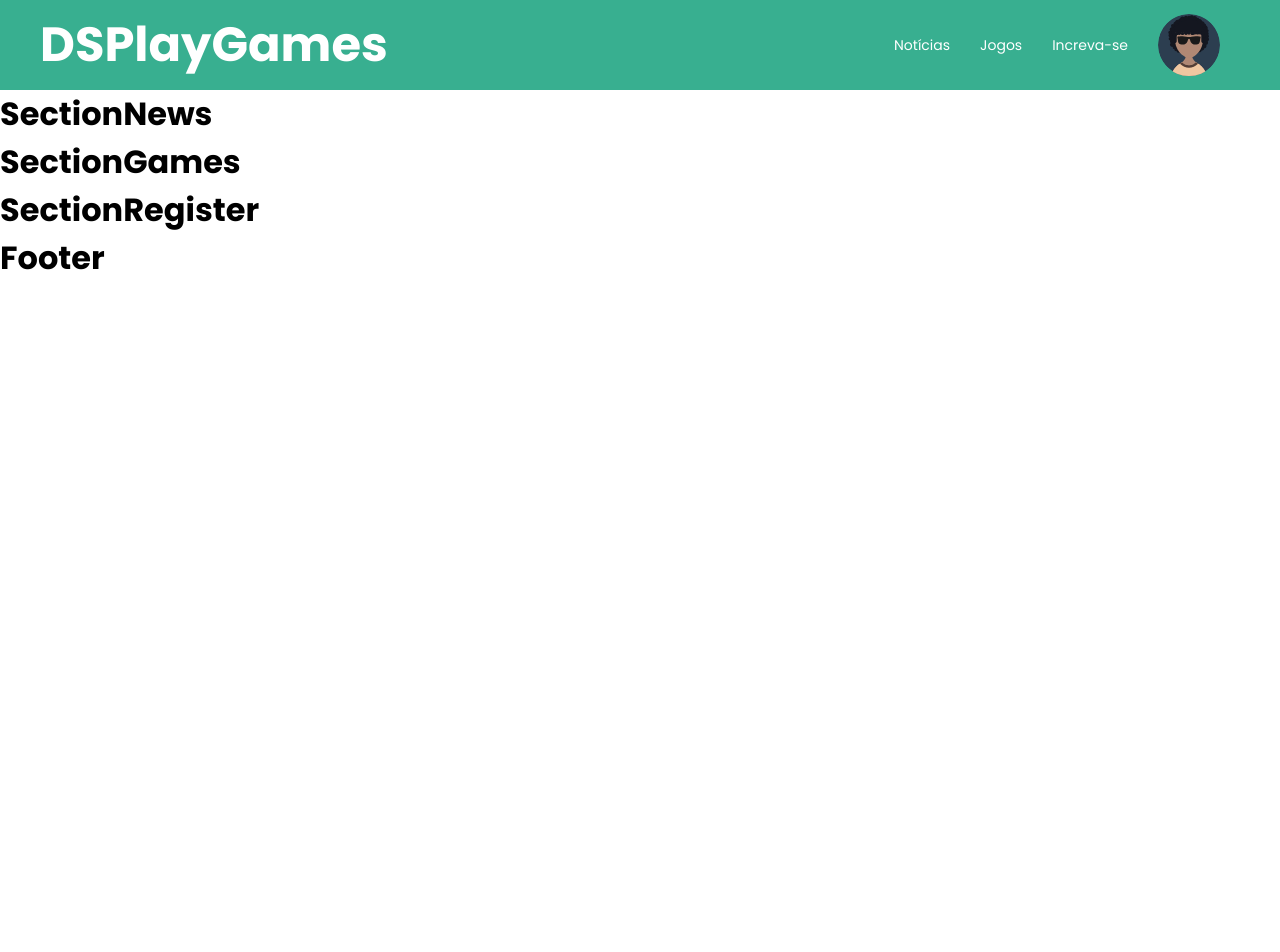
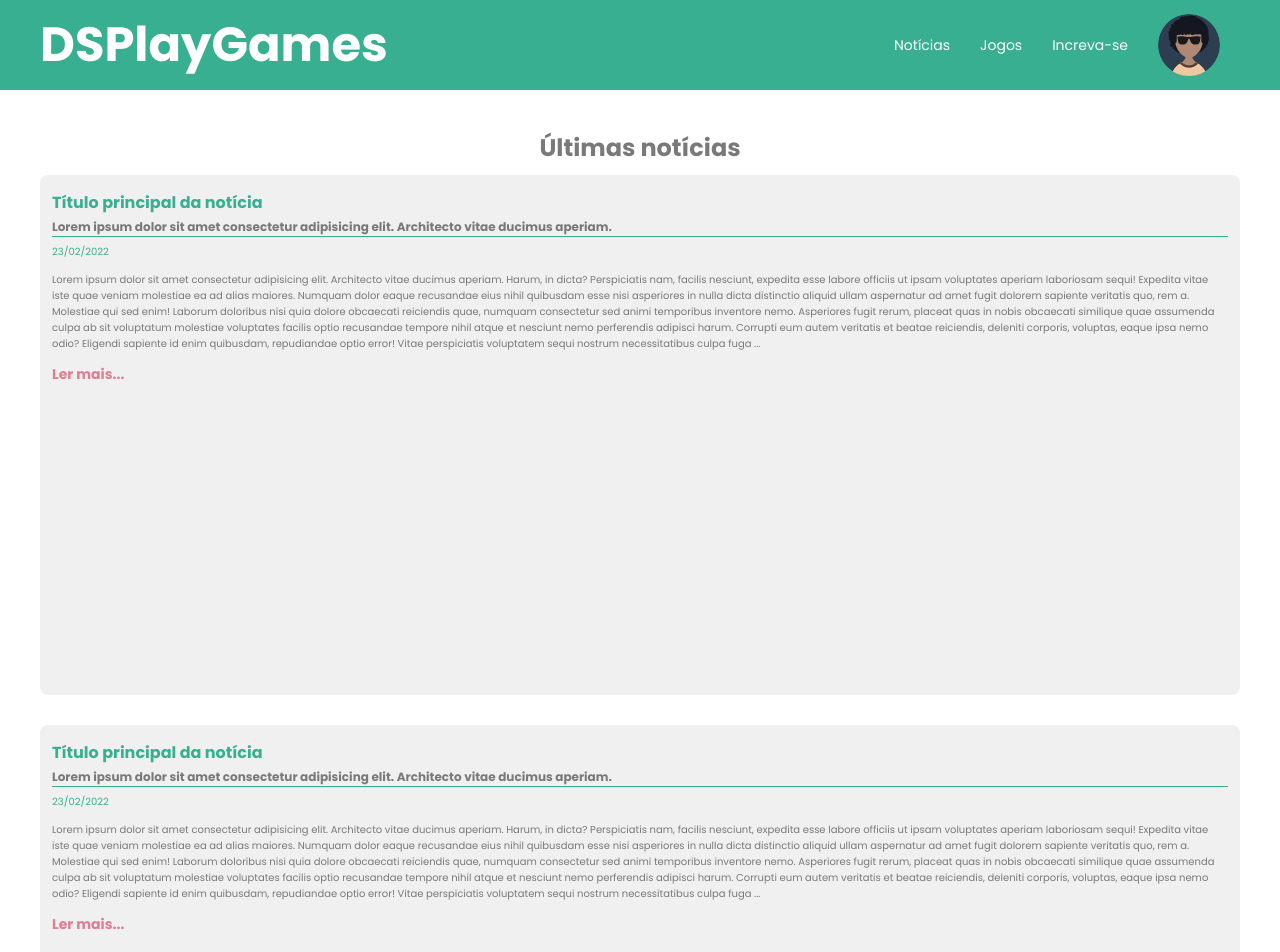
Before and after one commit to LeandroOliveiraSouza/DSPlayGames, a React (Vite) app: page / in a window 1280 px wide. Shown: the top 952 px of the page. Before the commit the page ends 800 px from the top, so only its background shows below. Built offline with nearby package versions, Linux system fonts and the light colour scheme.

Commit message:
Created and styled the News Section

```diff
--- /dev/null
+++ b/src/components/SectionNews/index.tsx
@@ -0,0 +1,65 @@
+import "./styles.css";
+
+export default function SectionNews() {
+  return (
+    <section id="news">
+      <h2 className="mt40">Últimas notícias</h2>
+      <div className="card-news container mb30">
+        <h3>Título principal da notícia</h3>
+        <h5>
+          Lorem ipsum dolor sit amet consectetur adipisicing elit. Architecto
+          vitae ducimus aperiam.
+        </h5>
+        <hr className="card-news-hr"/>
+        <div className="card-news-date">23/02/2022</div>
+        <p>
+          Lorem ipsum dolor sit amet consectetur adipisicing elit. Architecto
+          vitae ducimus aperiam. Harum, in dicta? Perspiciatis nam, facilis
+          nesciunt, expedita esse labore officiis ut ipsam voluptates aperiam
+          laboriosam sequi! Expedita vitae iste quae veniam molestiae ea ad
+          alias maiores. Numquam dolor eaque recusandae eius nihil quibusdam
+          esse nisi asperiores in nulla dicta distinctio aliquid ullam
+          aspernatur ad amet fugit dolorem sapiente veritatis quo, rem a.
+          Molestiae qui sed enim! Laborum doloribus nisi quia dolore obcaecati
+          reiciendis quae, numquam consectetur sed animi temporibus inventore
+          nemo. Asperiores fugit rerum, placeat quas in nobis obcaecati
+          similique quae assumenda culpa ab sit voluptatum molestiae voluptates
+          facilis optio recusandae tempore nihil atque et nesciunt nemo
+          perferendis adipisci harum. Corrupti eum autem veritatis et beatae
+          reiciendis, deleniti corporis, voluptas, eaque ipsa nemo odio?
+          Eligendi sapiente id enim quibusdam, repudiandae optio error! Vitae
+          perspiciatis voluptatem sequi nostrum necessitatibus culpa fuga ...
+        </p>
+        <div className="card-news-more">Ler mais...</div>
+      </div>
+      <div className="card-news container">
+        <h3>Título principal da notícia</h3>
+        <h5>
+          Lorem ipsum dolor sit amet consectetur adipisicing elit. Architecto
+          vitae ducimus aperiam.
+        </h5>
+        <hr className="card-news-hr"/>
+        <div className="card-news-date">23/02/2022</div>
+        <p>
+          Lorem ipsum dolor sit amet consectetur adipisicing elit. Architecto
+          vitae ducimus aperiam. Harum, in dicta? Perspiciatis nam, facilis
+          nesciunt, expedita esse labore officiis ut ipsam voluptates aperiam
+          laboriosam sequi! Expedita vitae iste quae veniam molestiae ea ad
+          alias maiores. Numquam dolor eaque recusandae eius nihil quibusdam
+          esse nisi asperiores in nulla dicta distinctio aliquid ullam
+          aspernatur ad amet fugit dolorem sapiente veritatis quo, rem a.
+          Molestiae qui sed enim! Laborum doloribus nisi quia dolore obcaecati
+          reiciendis quae, numquam consectetur sed animi temporibus inventore
+          nemo. Asperiores fugit rerum, placeat quas in nobis obcaecati
+          similique quae assumenda culpa ab sit voluptatum molestiae voluptates
+          facilis optio recusandae tempore nihil atque et nesciunt nemo
+          perferendis adipisci harum. Corrupti eum autem veritatis et beatae
+          reiciendis, deleniti corporis, voluptas, eaque ipsa nemo odio?
+          Eligendi sapiente id enim quibusdam, repudiandae optio error! Vitae
+          perspiciatis voluptatem sequi nostrum necessitatibus culpa fuga ...
+        </p>
+        <div className="card-news-more">Ler mais...</div>
+      </div>
+    </section>
+  );
+}
--- /dev/null
+++ b/src/components/SectionNews/styles.css
@@ -0,0 +1,59 @@
+#news {
+  margin: 0 10px;
+}
+
+#news h2 {
+  color: var(--section-news-text-title-color);
+  margin-bottom: 10px;
+  font-size: 24px;
+  text-align: center;
+}
+
+.card-news {
+  background-color: var(--section-news-card-bg-color);
+  height: 520px;
+  border-radius: 8px;
+}
+
+.card-news h3 {
+  color: var(--section-news-card-text-subtitle-color);
+  font-size: 16px;
+  padding-top: 15px;
+  padding-left: 12px;
+}
+
+.card-news h5 {
+  color: var(--section-news-card-text-summary-color);
+  font-size: 12px;
+  padding-top: 3px;
+  padding-left: 12px;
+}
+
+.card-news-hr {
+  border: none;
+  border-top: 1px solid var(--section-news-card-border-color);
+  margin: 0 12px;
+}
+
+.card-news-date {
+  color: var(--section-news-card-date-color);
+  font-size: 10px;
+  padding-top: 7px;
+  padding-left: 12px;
+}
+
+.card-news p {
+  color: var(--section-news-card-text-content-color);
+  font-size: 10px;
+  padding-top: 12px;
+  padding-left: 12px;
+  padding-right: 12px;
+}
+
+.card-news-more {
+  color: var(--section-news-card-text-more-color);
+  font-size: 14px;
+  font-weight: 700;
+  padding-top: 12px;
+  padding-left: 12px;
+}
--- a/src/index.css
+++ b/src/index.css
@@ -8,12 +8,13 @@
 
   --section-news-text-title-color: #797979;
 
-  --section-news-card-bg-color: #797979;
+  --section-news-card-bg-color: #F0F0F0;
   --section-news-card-text-subtitle-color: #38af90;
   --section-news-card-text-summary-color: #797979;
   --section-news-card-text-content-color: #797979;
   --section-news-card-text-more-color: #dd7e92;
   --section-news-card-date-color: #38af90;
+  --section-news-card-border-color: #38af90;
 
   --section-news-btn-bg-color: #dd7e92;
   --section-news-btn-text-color: #fff;
@@ -78,3 +79,11 @@ nav h1 {
   max-width: 1200px;
   margin: 0 auto;
 }
+
+.mt40 {
+  margin-top: 40px;
+}
+
+.mb30 {
+  margin-bottom: 30px;
+}
--- a/src/routes/Home/index.tsx
+++ b/src/routes/Home/index.tsx
@@ -1,4 +1,5 @@
 import Header from "../../components/Header";
+import SectionNews from "../../components/SectionNews";
 
 export default function Home() {
   return (
@@ -6,7 +7,7 @@ export default function Home() {
       <body>
         <Header />
         <main>
-          <h1>SectionNews</h1>
+          <SectionNews />
           <h1>SectionGames</h1>
           <h1>SectionRegister</h1>
         </main>
```
